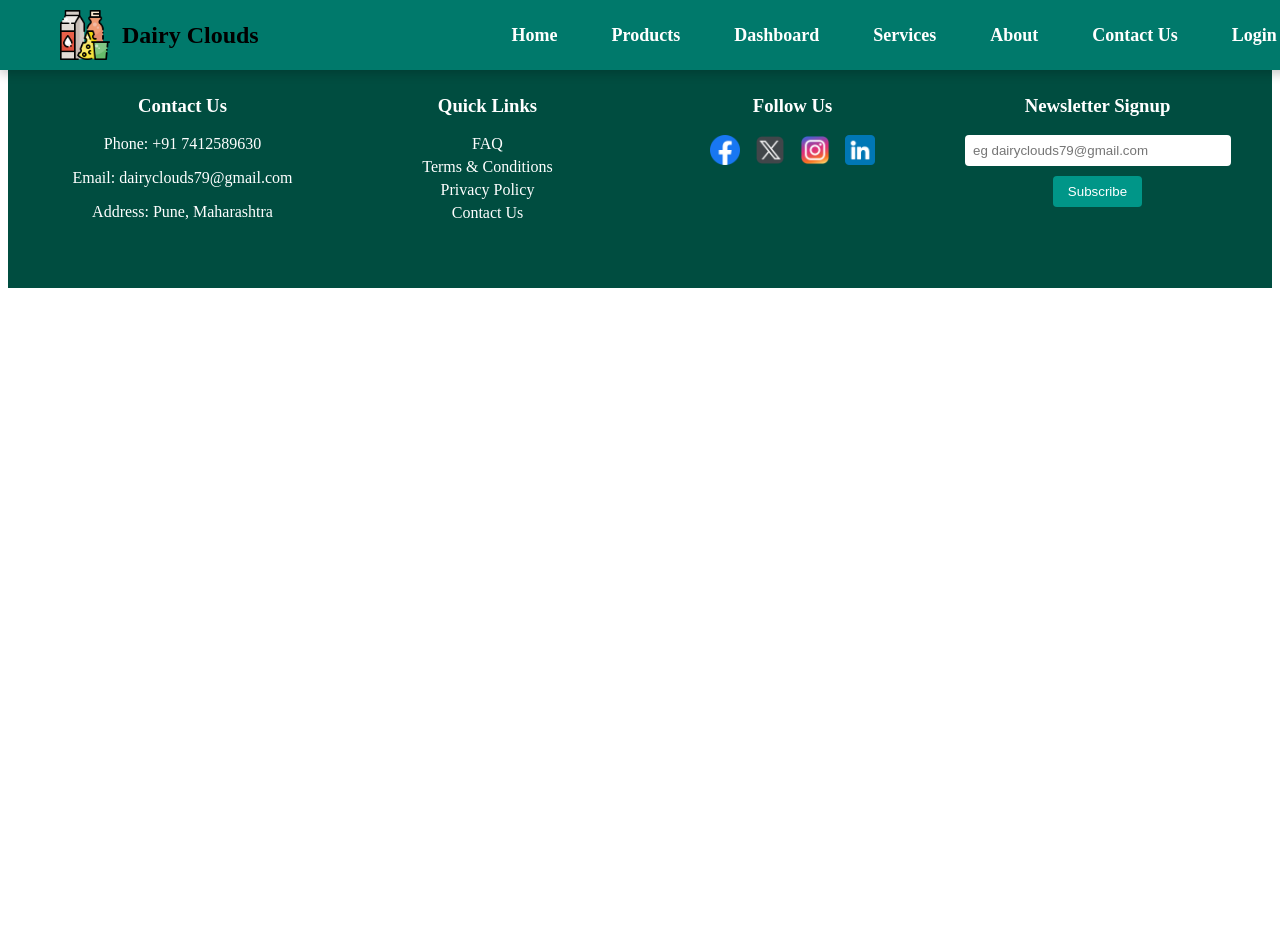
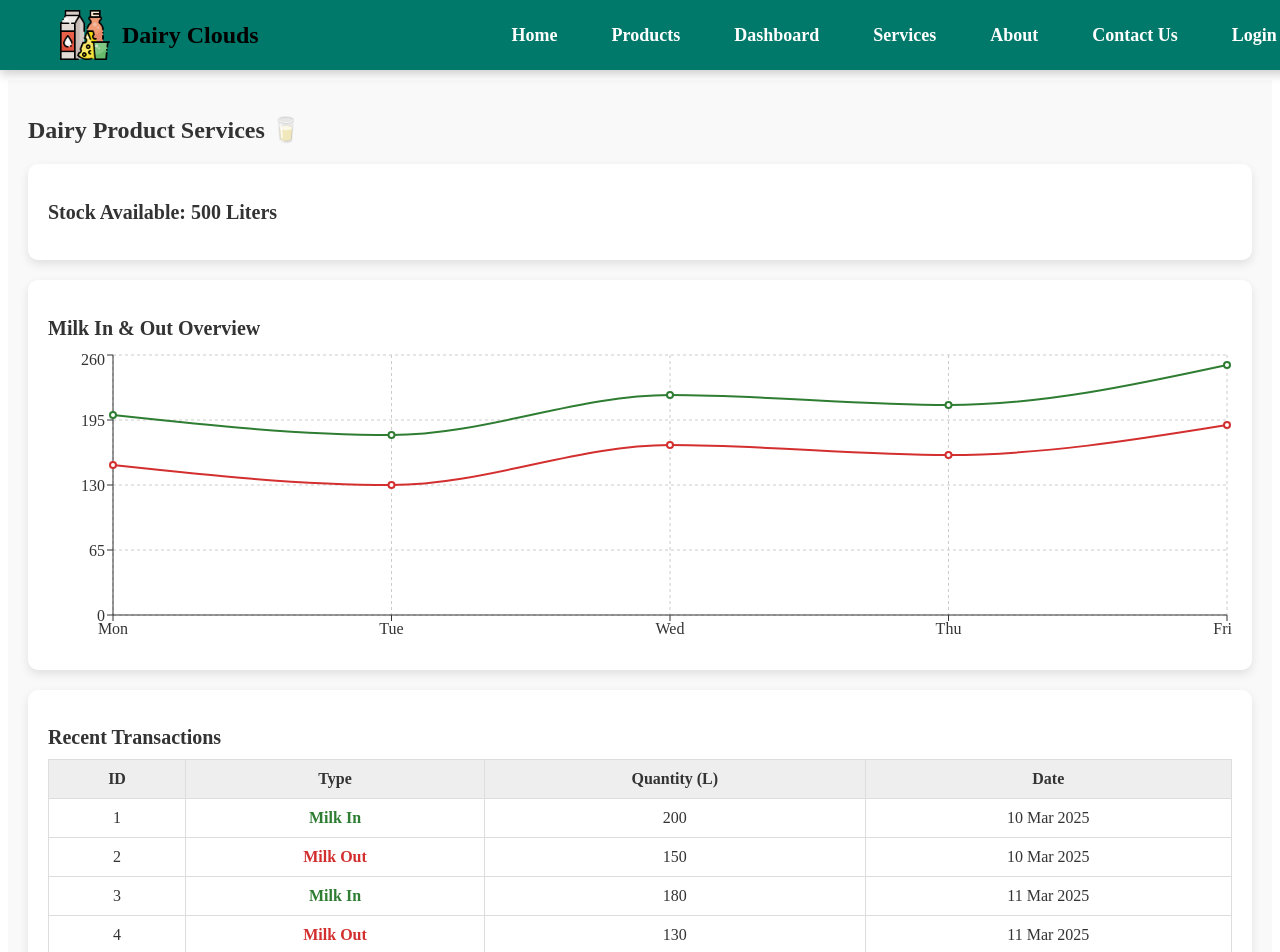
Before and after one commit to Pratik-shedge07/Dairy_Clouds, a React (Create React App) app: page /services in a window 1280 px wide. Shown: the top 952 px of the page. Before the commit the page ends 800 px from the top, so only its background shows below. Built offline with nearby package versions, Linux system fonts and the light colour scheme.

Commit message:
graph addded

```diff
--- a/src/pages/Services.jsx
+++ b/src/pages/Services.jsx
@@ -1,10 +1,112 @@
-import React from 'react'
+import React, { useState } from "react";
+import { LineChart, Line, XAxis, YAxis, Tooltip, CartesianGrid, ResponsiveContainer } from "recharts";
 
 function Services() {
+  const milkData = [
+    { day: "Mon", milkIn: 200, milkOut: 150 },
+    { day: "Tue", milkIn: 180, milkOut: 130 },
+    { day: "Wed", milkIn: 220, milkOut: 170 },
+    { day: "Thu", milkIn: 210, milkOut: 160 },
+    { day: "Fri", milkIn: 250, milkOut: 190 },
+  ];
+
+  const [stock, setStock] = useState(500); // Initial stock
+
+  const transactions = [
+    { id: 1, type: "Milk In", quantity: 200, date: "10 Mar 2025" },
+    { id: 2, type: "Milk Out", quantity: 150, date: "10 Mar 2025" },
+    { id: 3, type: "Milk In", quantity: 180, date: "11 Mar 2025" },
+    { id: 4, type: "Milk Out", quantity: 130, date: "11 Mar 2025" },
+  ];
+
+  const styles = {
+    container: {
+      padding: "20px",
+      backgroundColor: "#f9f9f9",
+      color: "#333",
+      minHeight: "100vh",
+      marginTop: "80px", // Push content down (adjust this if needed)
+    },
+    section: {
+      backgroundColor: "#ffffff",
+      padding: "20px",
+      borderRadius: "10px",
+      marginBottom: "20px",
+      boxShadow: "0px 4px 10px rgba(0, 0, 0, 0.1)",
+    },
+    table: {
+      width: "100%",
+      borderCollapse: "collapse",
+      marginTop: "10px",
+    },
+    th: {
+      border: "1px solid #ddd",
+      padding: "10px",
+      backgroundColor: "#eee",
+    },
+    td: {
+      border: "1px solid #ddd",
+      padding: "10px",
+      textAlign: "center",
+    },
+    milkIn: { color: "#2E7D32", fontWeight: "bold" },
+    milkOut: { color: "#D32F2F", fontWeight: "bold" },
+  };
+
   return (
-    <div>Services</div>
+    <div style={styles.container}>
+      <h1 style={{ fontSize: "24px", fontWeight: "bold", marginBottom: "20px" }}>
+        Dairy Product Services 🥛
+      </h1>
 
-  )
+      {/* Stock Display */}
+      <div style={styles.section}>
+        <h2 style={{ fontSize: "20px" }}>Stock Available: {stock} Liters</h2>
+      </div>
+
+      {/* Milk In & Out Chart */}
+      <div style={styles.section}>
+        <h2 style={{ fontSize: "20px", marginBottom: "10px" }}>Milk In & Out Overview</h2>
+        <ResponsiveContainer width="100%" height={300}>
+          <LineChart data={milkData}>
+            <CartesianGrid strokeDasharray="3 3" stroke="#ccc" />
+            <XAxis dataKey="day" stroke="#333" />
+            <YAxis stroke="#333" />
+            <Tooltip />
+            <Line type="monotone" dataKey="milkIn" stroke="#2E7D32" strokeWidth={2} name="Milk In" />
+            <Line type="monotone" dataKey="milkOut" stroke="#D32F2F" strokeWidth={2} name="Milk Out" />
+          </LineChart>
+        </ResponsiveContainer>
+      </div>
+
+      {/* Transaction History Table */}
+      <div style={styles.section}>
+        <h2 style={{ fontSize: "20px", marginBottom: "10px" }}>Recent Transactions</h2>
+        <table style={styles.table}>
+          <thead>
+            <tr>
+              <th style={styles.th}>ID</th>
+              <th style={styles.th}>Type</th>
+              <th style={styles.th}>Quantity (L)</th>
+              <th style={styles.th}>Date</th>
+            </tr>
+          </thead>
+          <tbody>
+            {transactions.map((txn) => (
+              <tr key={txn.id}>
+                <td style={styles.td}>{txn.id}</td>
+                <td style={{ ...styles.td, ...(txn.type === "Milk In" ? styles.milkIn : styles.milkOut) }}>
+                  {txn.type}
+                </td>
+                <td style={styles.td}>{txn.quantity}</td>
+                <td style={styles.td}>{txn.date}</td>
+              </tr>
+            ))}
+          </tbody>
+        </table>
+      </div>
+    </div>
+  );
 }
 
-export default Services
+export default Services;
```
Also changed, not shown: 1 other file (tests, documents, lock files or other folders).
